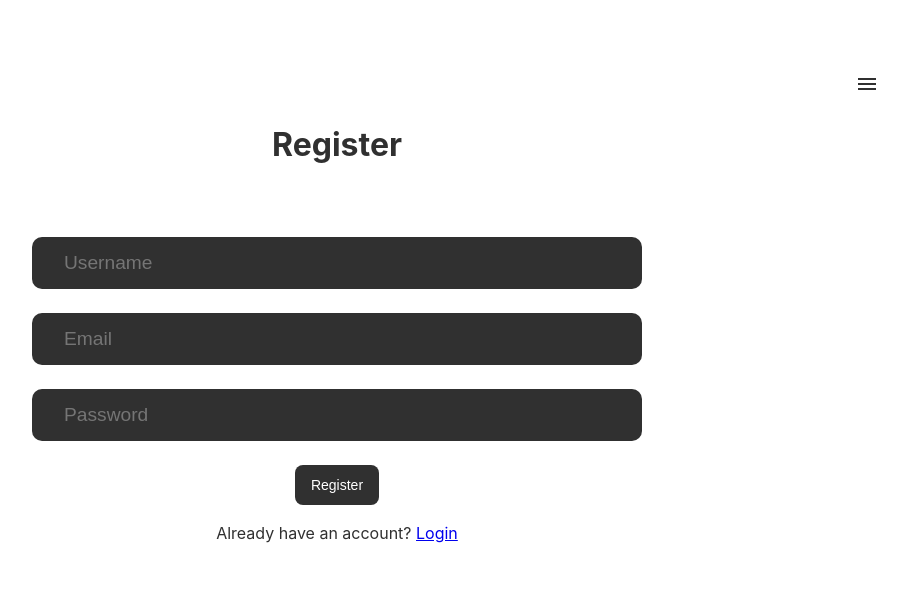
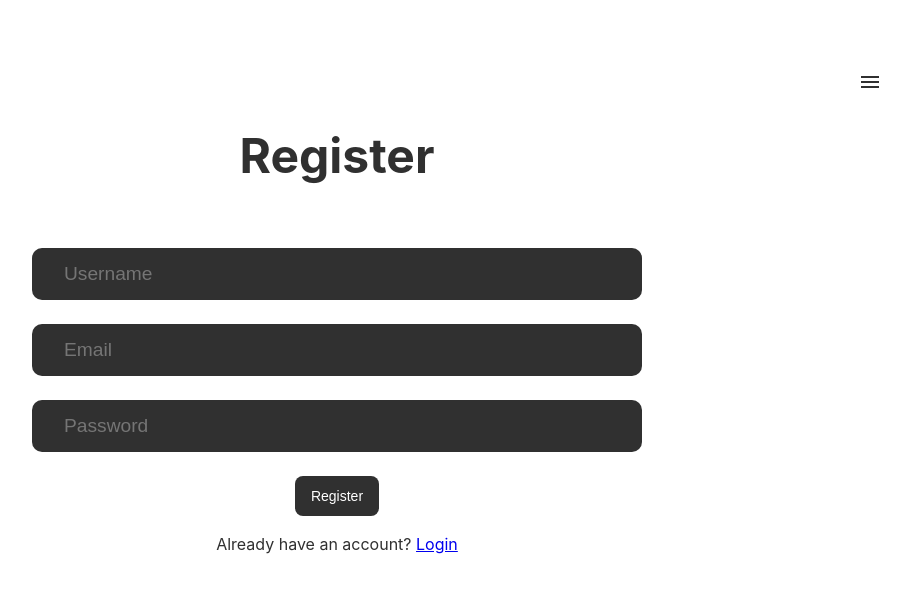
Before and after one commit to DomJF45/tarot-cake, a React (Vite) app in the folder client/: page /register in a window 1280 px wide. Shown: the top 592 px of the page, without its empty margins (303-1213 px from the left). Built offline with nearby package versions, Linux system fonts and the light colour scheme.

Commit message:
added more styling to navbar

```diff
--- a/client/src/components/navbar/Navbar.tsx
+++ b/client/src/components/navbar/Navbar.tsx
@@ -3,6 +3,7 @@ import { NavigateFunction, useNavigate } from 'react-router-dom';
 import '../../styles/Navbar.css';
 import MenuIcon from '@mui/icons-material/Menu';
 import CloseIcon from '@mui/icons-material/Close';
+import { display } from '@mui/system';
 
 const Navbar = () => {
 
@@ -17,7 +18,7 @@ const Navbar = () => {
   return (
     <div className='top-container'>
       <div className='dynamic-sidebar'>
-        <div className='btn-background' onClick={(): void => setShow(!show)}>
+        <div className='btn-background' style={show ? {backgroundColor: 'transparent'} : {backgroundColor: "#fff"}} onClick={(): void => setShow(!show)}>
           { show ? <CloseIcon /> : <MenuIcon />}
         </div>
 
--- a/client/src/styles/Auth.css
+++ b/client/src/styles/Auth.css
@@ -8,6 +8,9 @@
   color: #303030;
   padding-top: 3rem;
   padding-bottom: 3rem;
+}
+.auth-card h1 {
+  font-size: 3rem;
 }
 
 .auth-form {
--- a/client/src/styles/Cards.css
+++ b/client/src/styles/Cards.css
@@ -22,7 +22,7 @@
 
 #inner-card {
   margin: 0 auto;
-  width: 600px;
+  width: 500px;
 }
 
 #card-bio {
--- a/client/src/styles/Navbar.css
+++ b/client/src/styles/Navbar.css
@@ -11,8 +11,8 @@
   top: 0;
   right: 0;
   background-color: #fff;
-  height: 40px;
-  width: 40px;
+  height: 35px;
+  width: 35px;
   border-radius: 50%;
   color: #303030;
   display: flex;
@@ -31,7 +31,7 @@
 
 #open {
   position: absolute;
-  top: 0;
+  top: 2px;
   right: 10vw;
   font-size: 35px;
   cursor: pointer;
@@ -64,11 +64,11 @@
 .sidebar {
   position: absolute;
   z-index: 2;
-  top: 50px;
+  top: 0;
   right: 0;
   background-color: #fff;
   overflow-x: hidden;
-  padding-block: 5px;
+  padding-block: 20px;
   transition: 0.5s;
   border-radius: 15px;
   overflow: hidden;
@@ -77,7 +77,7 @@
   display: block;
   padding: 15px 8px 15px 20px;
   text-decoration: none;
-  font-size: 25px;
+  font-size: 20px;
   color: #303030;
   transition: 0.3s;
   margin-top: 1rem;
```
